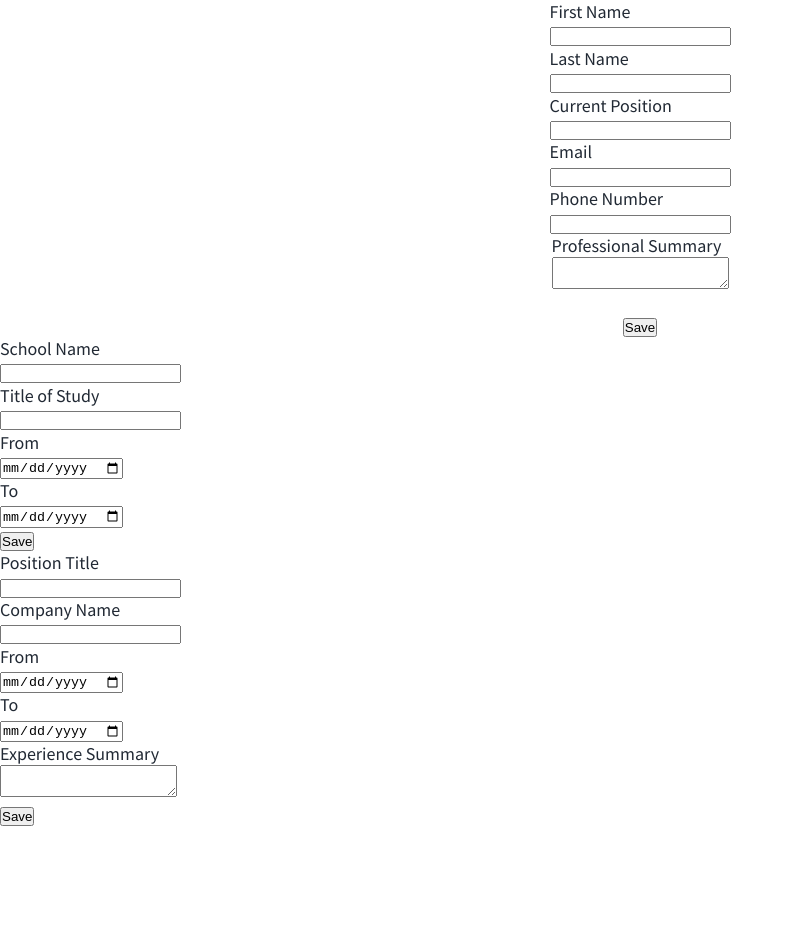
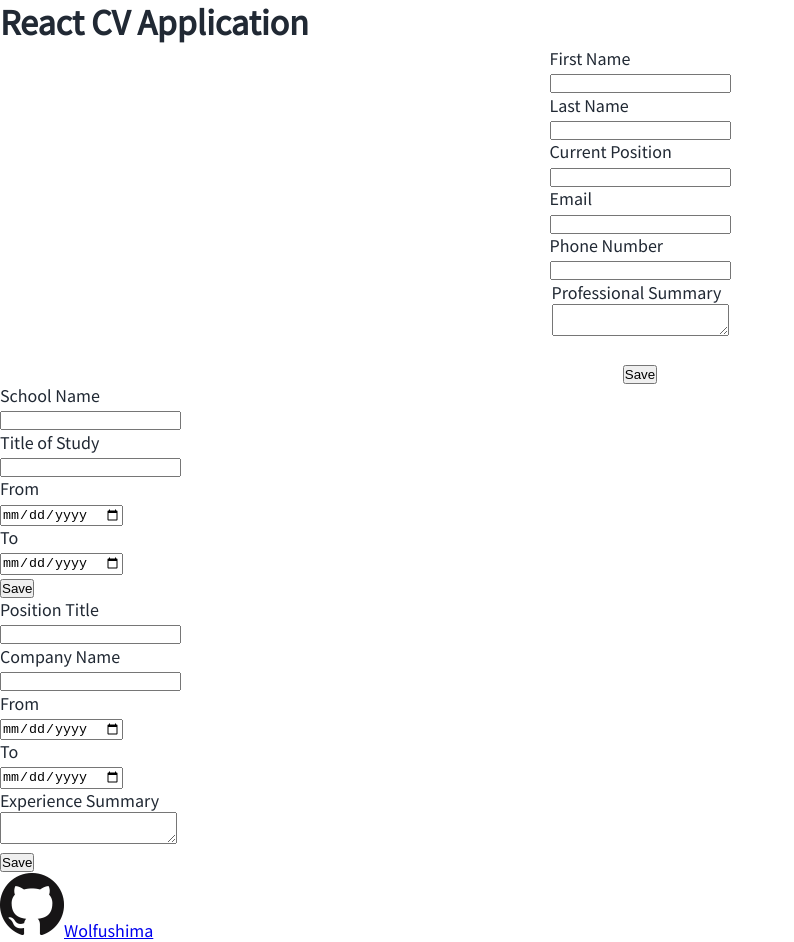
Before and after one commit to Wolfushima/react-cv-application, a React (Create React App) app: page / in a window 1280 px wide. Shown: the whole page, without its empty margins (0-794 px from the left). Before the commit the page ends 826 px from the top, so only its background shows below. Built offline with nearby package versions, Linux system fonts and the light colour scheme.

Commit message:
Changed div for main, imported Header and Footer

```diff
--- a/src/App.js
+++ b/src/App.js
@@ -1,11 +1,14 @@
 import React from 'react';
+import Header from './components/Header';
 import Main from './components/Main';
+import Footer from './components/Footer';
 
 function App() {
   return (
     <>
+      <Header />
       <Main />
-      <div />
+      <Footer />
     </>
   );
 }
--- a/src/components/Main.js
+++ b/src/components/Main.js
@@ -1,18 +1,10 @@
-import React, { Component } from 'react';
+import React from 'react';
 import CV from './CV/CV';
 
-export default class Main extends Component {
-  constructor(props) {
-    super(props);
+const Main = () => (
+  <main>
+    <CV />
+  </main>
+);
 
-    this.state = {};
-  }
-
-  render() {
-    return (
-      <div className="main-container">
-        <CV />
-      </div>
-    );
-  }
-}
+export default Main;
```
